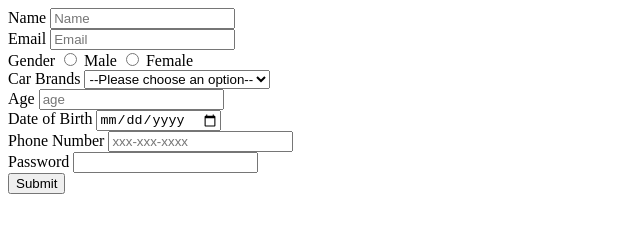
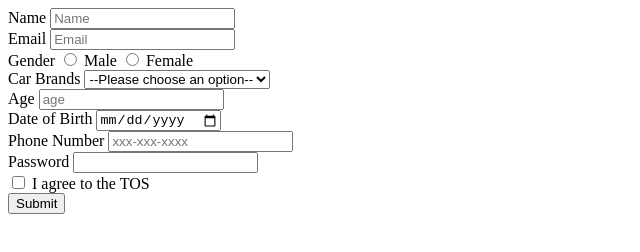
Before and after one commit to acciojob/signup-form-car-rizwana573, a website: page main.html in a window 1280 px wide. Shown: the whole page, without its empty margins (0-640 px from the left). Drawn offline with Linux system fonts and the light colour scheme.

Commit message:
created a submission

```diff
--- a/main.html
+++ b/main.html
@@ -63,10 +63,10 @@
 	<input id="password" type="password" required></input>
 	</div>
 
-<!-- 	<div class="inputField">
-	<label for="portfolio">Portfolio URL</label>
-	<input id="portfolio" type="url"></input>
-	</div>		 -->
+	<div class="inputField">
+	<input id="tos" type="checkbox"></input>
+	<label for="tos">I agree to the TOS</label>
+	</div>
 
 	<div class="submitBtn">
 	<button type="submit" value="submit">Submit</button>
```
